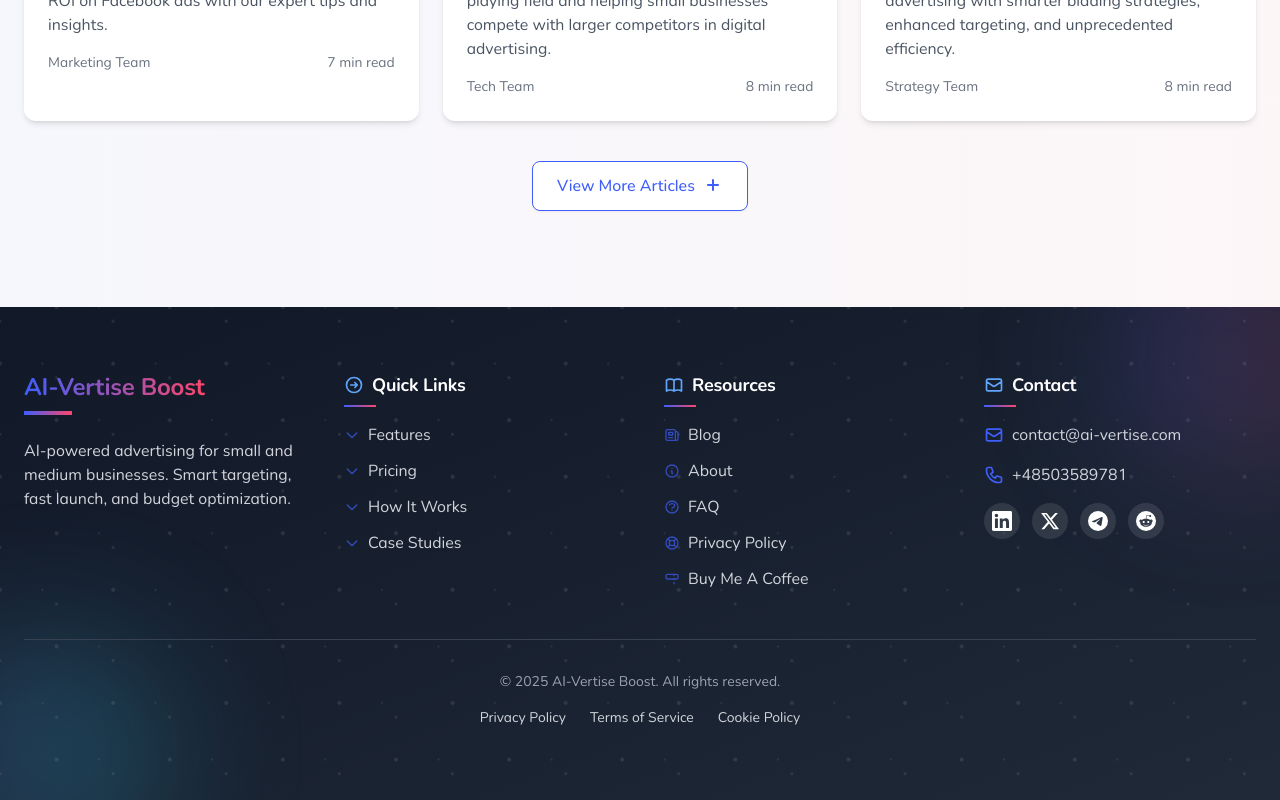
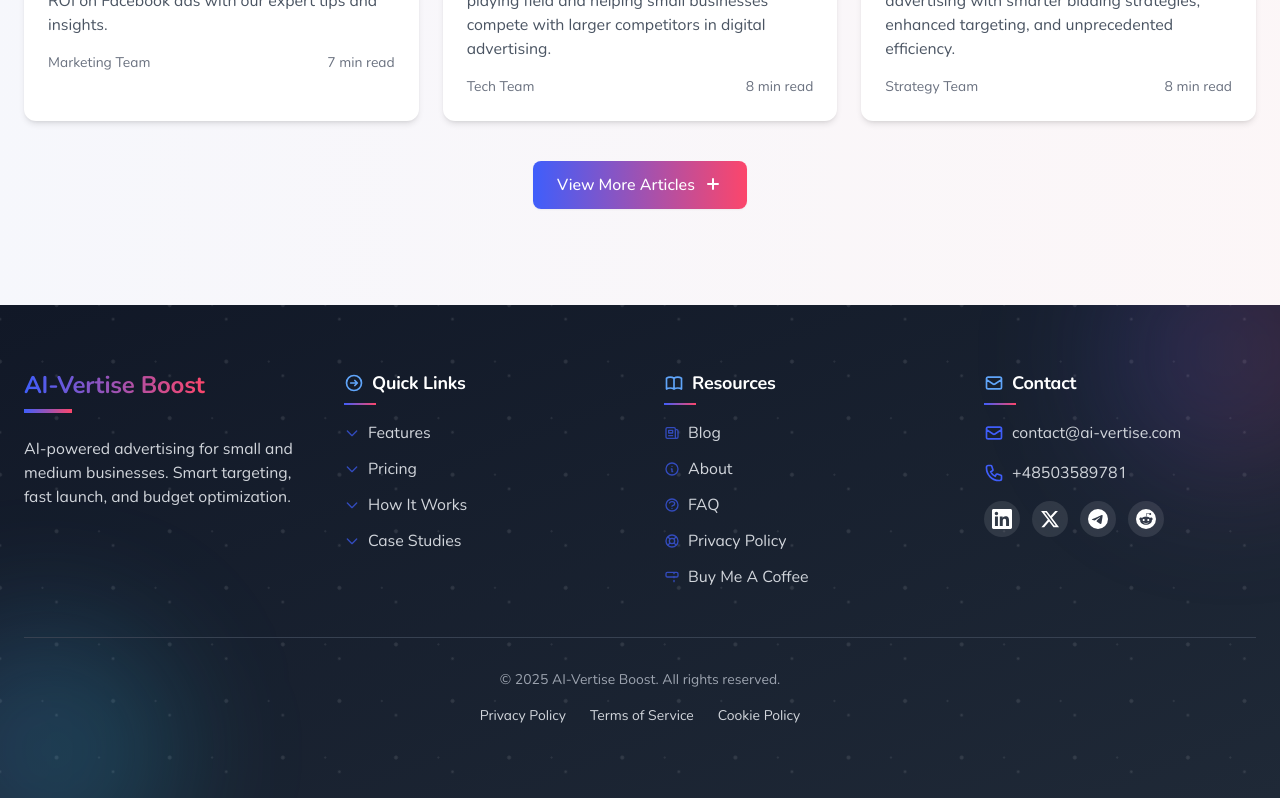
Before and after one commit to natalyineu/saas, a Next.js app in the folder ai/: page /blog in a window 1280 px wide. Shown: the part 1426-2226 px from the top of the page. Built offline with nearby package versions, Linux system fonts and the light colour scheme; no server answers.

Commit message:
Update BlogList component with styled button and debugging

```diff
--- a/ai/app/components/blog/BlogList.tsx
+++ b/ai/app/components/blog/BlogList.tsx
@@ -36,6 +36,9 @@
       Math.min(prevCount + POSTS_PER_PAGE, blogPosts.length)
     );
   };
+
+  // Console log for debugging
+  console.log(`Showing ${postsToShow} out of ${blogPosts.length} posts`);
 
   // Generate gradient backgrounds based on post index
   const getGradient = (index: number) => {
@@ -215,7 +218,7 @@
         <div className="flex justify-center mt-10">
           <button
             onClick={handleLoadMore}
-            className="px-6 py-3 bg-white text-primary-purple font-medium rounded-lg shadow-sm border border-primary-purple hover:bg-gray-50 transition-all duration-300 flex items-center"
+            className="px-6 py-3 bg-gradient-to-r from-primary-purple to-primary-pink text-white font-medium rounded-lg shadow-sm hover:opacity-90 transition-all duration-300 flex items-center"
           >
             View More Articles
             <svg
```
